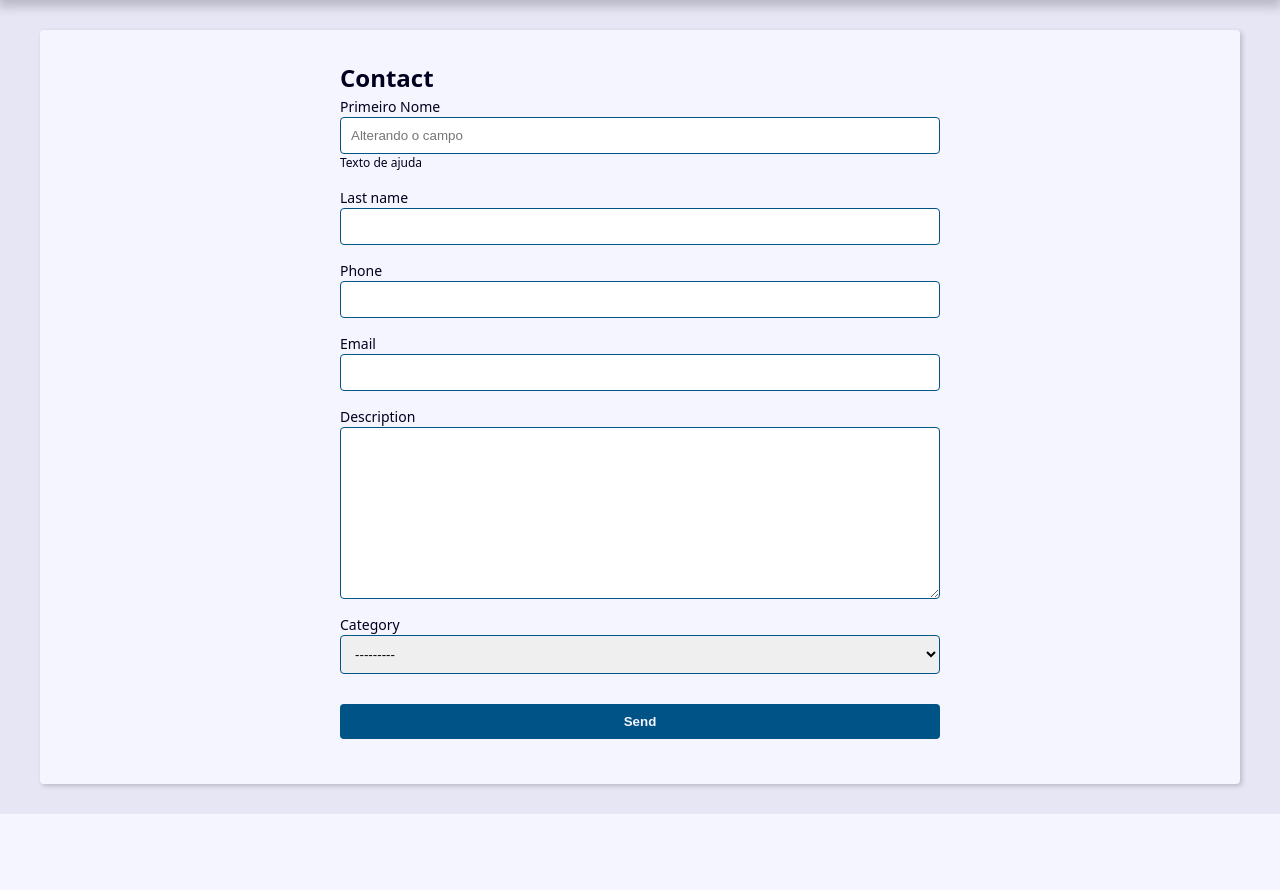
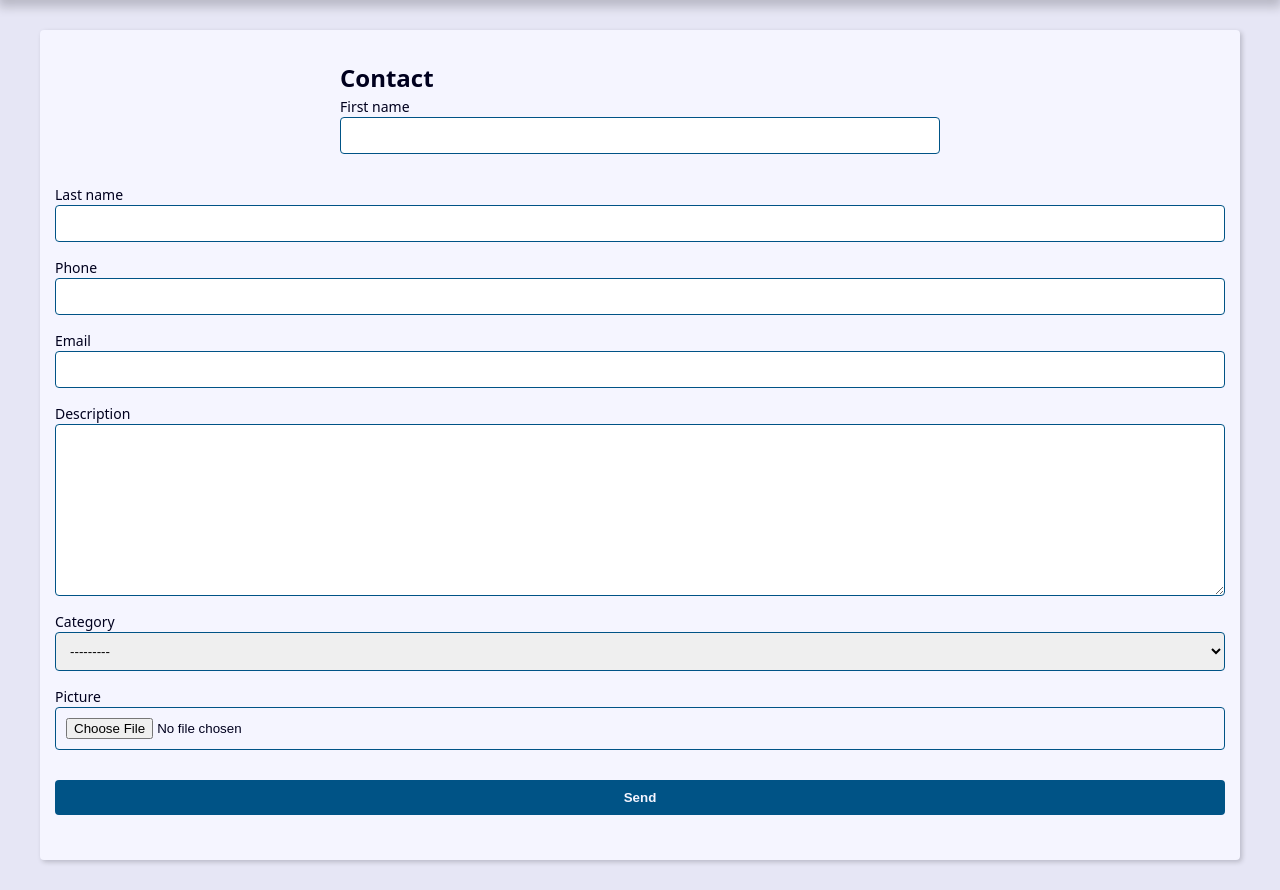
Before and after one commit to EFBasso/Agenda, a Django app: page /contact/create/ in a window 1280 px wide. Shown: the part 239-1129 px from the top of the page. Before the commit the page ends 1053 px from the top, so only its background shows below. Run offline with Django 5.2, Linux system fonts and the light colour scheme; data that the repository does not hold is empty.

Commit message:
Adicionado carregamento e exibição de imagens do contato

```diff
--- a/base_static/global/css/style.css
+++ b/base_static/global/css/style.css
@@ -312,3 +312,23 @@
   filter: brightness(80%);
   box-shadow: 0 0 5px var(--link-dark-color);
 }
+
+.contact-links {
+  margin-block: calc(var(--small-font-size) * 2);
+  display: flex;
+  align-items: center;
+  gap: 0 var(--spacing);
+}
+
+.btn-link {
+  font-size: var(--small-font-size);
+  text-decoration: none;
+  font-weight: bold;
+  padding: 1rem;
+  display: block;
+  line-height: var(--small-font-size);
+}
+
+.btn-delete {
+  background: tomato;
+}
--- a/contact/forms.py
+++ b/contact/forms.py
@@ -4,29 +4,18 @@ from . import models
 from django.core.exceptions import ValidationError
 
 class ContactForm(forms.ModelForm):
-    first_name = forms.CharField(
-         widget=forms.TextInput({
-            'class':'classe-a classe-b',
-            'placeholder': 'Alterando o campo'
+    picture = forms.ImageField(
+        widget=forms.FileInput(
+            attrs={
+                'accept': 'imge/*'
             }
-        ),
-        label='Primeiro Nome',
-        help_text='Texto de ajuda',
+        )
     )
 
     class Meta:
         model = models.Contact
         fields = (
             'first_name', 'last_name', 'phone',
-            'email', 'description', 'category'
+            'email', 'description', 'category',
+            'picture'
         )
-
-    # def clean(self):
-    #     self.add_error(
-    #         'first_name',
-    #         ValidationError(
-    #             'Mensagem de erro',
-    #             code='invalid',
-    #         )
-    #     )
-    #     return super().clean()
--- a/contact/templates/contact/create.html
+++ b/contact/templates/contact/create.html
@@ -5,11 +5,7 @@
 
 	<h2>Contact</h2>
 
-			<form
-				action="{{ form_action }}"
-				method="POST"
-				enctype="multipart/form-data"
-			>
+	<form action="{{ form_action }}" method="POST" enctype="multipart/form-data">
 		{% csrf_token %}
 
 		{% for field in form %}
@@ -22,6 +18,13 @@
 			<p class="help-text">{{ field.help_text }}</p>
 			{% endif %}
 
+		</div>
+
+		{% if field.name == 'picture' and field.value.url %}
+		<div class="form-group">
+			<img src="{{ field.value.url }}" alt="">
+			<p>ESSA É A IMAGEM</p>
+			{% endif %}
 		</div>
 		{% endfor %}
 
--- a/contact/urls.py
+++ b/contact/urls.py
@@ -12,4 +12,5 @@ urlpatterns = [
     path('contact/<int:contact_id>/detail/', views.contact, name='contact'),
     path('contact/create/', views.create, name='create'),
     path('contact/<int:contact_id>/update/', views.update, name='update'),
+    path('contact/<int:contact_id>/delete/', views.delete, name='delete'),
 ]
--- a/contact/views/contact_forms.py
+++ b/contact/views/contact_forms.py
@@ -9,7 +9,7 @@ def create(request):
     form_action = reverse('contact:create')
 
     if request.method == 'POST':
-        form = ContactForm(request.POST)
+        form = ContactForm(request.POST, request.FILES)
 
         context = {
             'form': form,
@@ -44,7 +44,7 @@ def update(request, contact_id):
     form_action = reverse('contact:update', args=(contact_id,))
 
     if request.method == 'POST':
-        form = ContactForm(request.POST, instance=contact)
+        form = ContactForm(request.POST, request.FILES, instance=contact)
 
         context = {
             'form': form,
@@ -71,3 +71,23 @@ def update(request, contact_id):
         'contact/create.html',
         context
     )
+
+def delete(request, contact_id):
+    contact = get_object_or_404(
+        Contact, pk=contact_id, show=True
+    )
+    confirmation = request.POST.get('confirmation', 'no')
+
+    if confirmation == 'yes':
+        contact.delete()
+        return redirect('contact:index')
+
+    return render(
+        request,
+        'contact/contact.html',
+        {
+            'contact': contact,
+            'confirmation': confirmation,
+
+        }
+    )
```
Also changed, not shown: contact/templates/contact/contact.html (+21 -0 lines). Lines whose indentation alone changed are shown as unchanged.
